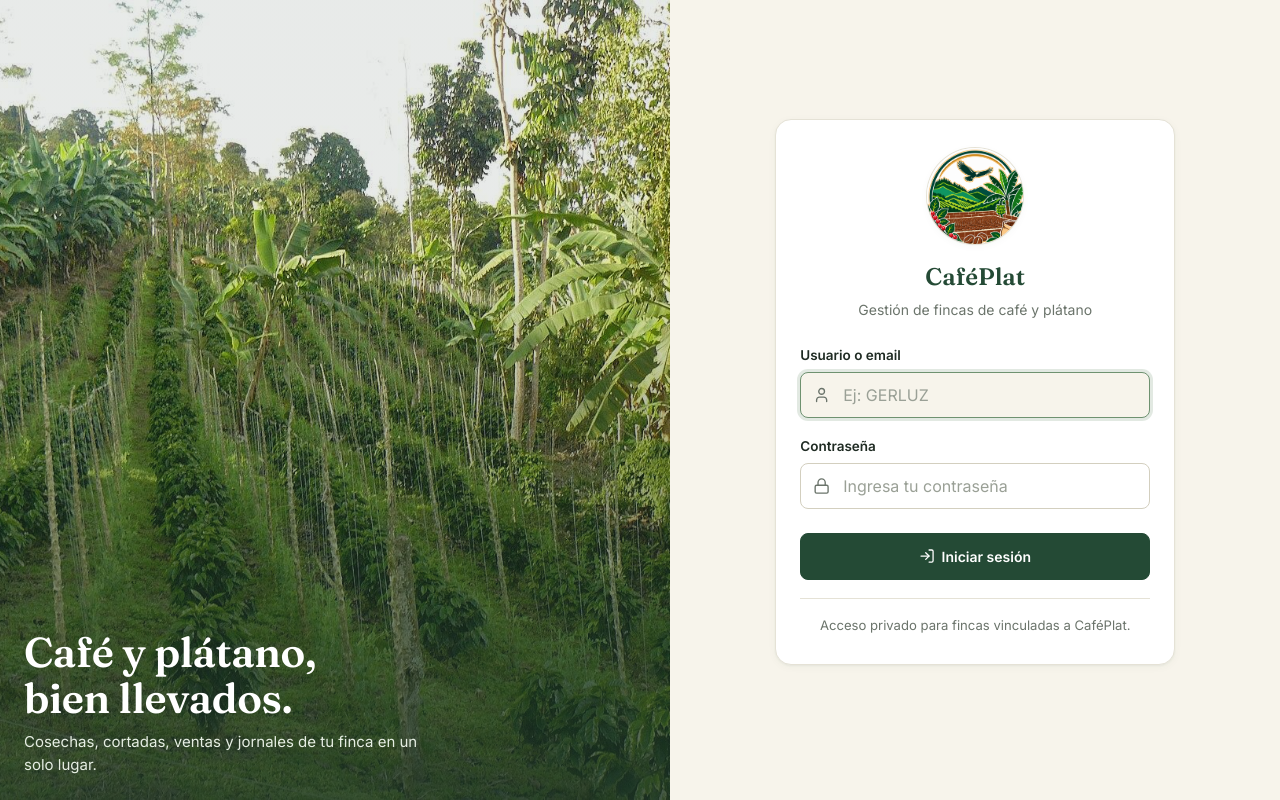
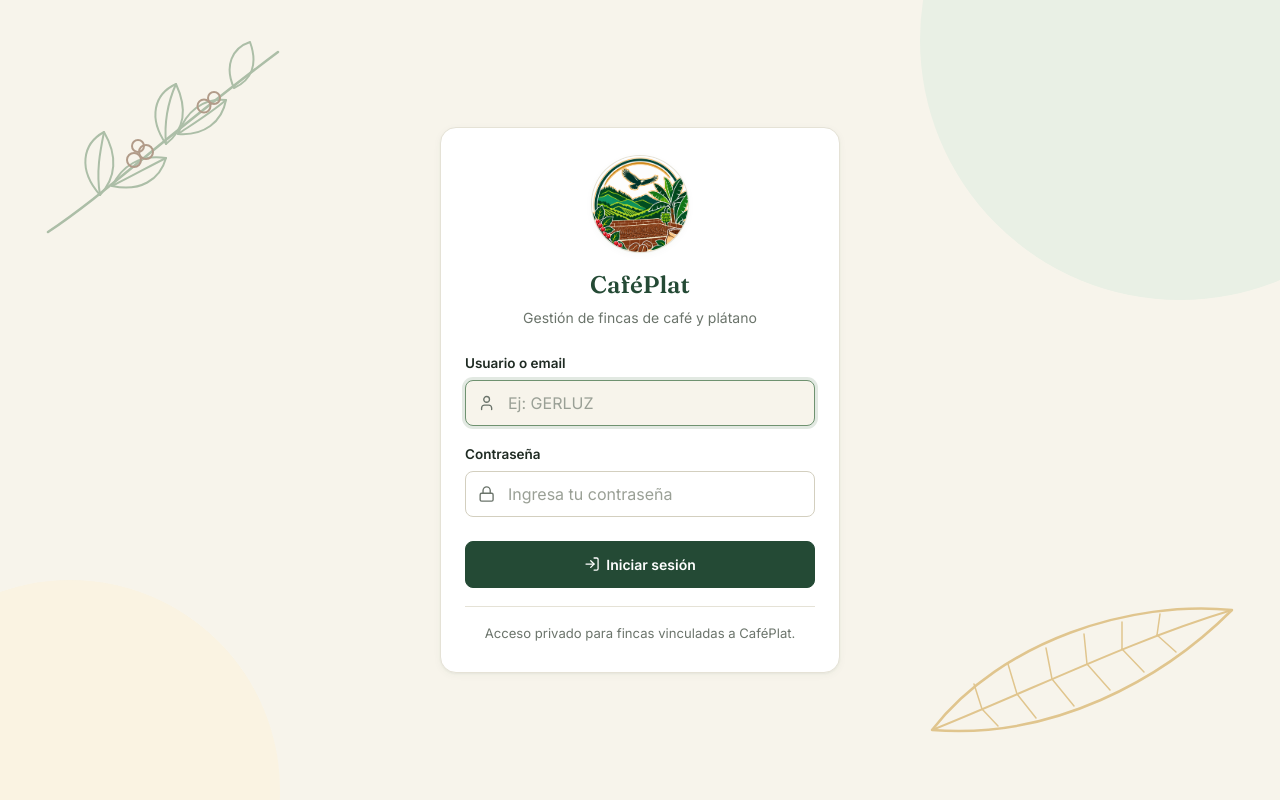
Before and after one commit to ximenaagudelo/CafePlat, a Flask app: page /auth/login in a window 1280 px wide. Run offline with Flask 3, Linux system fonts and the light colour scheme; some libraries are stand-ins or nearby versions.

Commit message:
Login sin foto: solo la ventana con decoración discreta
Formas suaves en verde y dorado, y dibujos de línea de una rama de
café y una hoja de plátano alrededor de la ventana de inicio de sesión.

Co-Authored-By: Claude Opus 5.5 <noreply@anthropic.com>

```diff
--- a/app/static/css/styles.css
+++ b/app/static/css/styles.css
@@ -1136,24 +1136,32 @@ body.ia-abierta .ia-fab { display: none; }
 /* =========================================================
    Inicio de sesión
    ========================================================= */
-.login-page { min-height: 100vh; min-height: 100dvh; display: grid; grid-template-rows: 220px 1fr; background: var(--fondo); }
-@media (min-width: 992px) { .login-page { grid-template-columns: 1.1fr 1fr; grid-template-rows: none; } }
+.login-page {
+    position: relative;
+    min-height: 100vh;
+    min-height: 100dvh;
+    display: grid;
+    place-items: center;
+    padding: 32px 16px;
+    background: var(--fondo);
+    overflow: hidden;
+}
 
-.login-foto { position: relative; min-height: 220px; overflow: hidden; background: var(--verde-bosque); }
-.login-foto img { position: absolute; inset: 0; width: 100%; height: 100%; object-fit: cover; }
-.login-foto::after {
-    content: "";
-    position: absolute;
-    inset: 0;
-    background: linear-gradient(180deg, rgba(28, 52, 38, 0.1) 30%, rgba(28, 52, 38, 0.82) 100%);
+/* Decoración discreta detrás de la ventana */
+.login-deco { position: absolute; inset: 0; pointer-events: none; }
+.login-mancha { position: absolute; border-radius: 50%; }
+.login-mancha.verde { width: 520px; height: 520px; top: -220px; right: -160px; background: var(--verde-suave); }
+.login-mancha.dorada { width: 420px; height: 420px; bottom: -200px; left: -140px; background: var(--dorado-suave); }
+.login-rama-cafe { position: absolute; top: 4%; left: 3%; width: 260px; opacity: 0.55; }
+.login-hoja-platano { position: absolute; bottom: 5%; right: 3%; width: 320px; opacity: 0.75; }
+@media (max-width: 767.98px) {
+    .login-mancha.verde { width: 320px; height: 320px; top: -160px; right: -120px; }
+    .login-mancha.dorada { width: 280px; height: 280px; bottom: -150px; left: -110px; }
+    .login-rama-cafe { width: 150px; top: 8px; left: -12px; opacity: 0.4; }
+    .login-hoja-platano { width: 190px; bottom: 8px; right: -24px; opacity: 0.55; }
 }
-.login-foto-texto { position: absolute; left: 0; right: 0; bottom: 0; z-index: 1; padding: 24px; color: #FFFFFF; }
-.login-foto-texto h1 { margin: 0; color: #FFFFFF; font-family: var(--fuente-titulos); font-size: clamp(1.6rem, 4vw, 2.6rem); font-weight: 600; line-height: 1.1; }
-.login-foto-texto p { margin: 8px 0 0; color: #E6EEE3; max-width: 44ch; }
-@media (max-width: 991.98px) { .login-foto-texto p { display: none; } }
 
-.login-lado { display: grid; place-items: start center; padding: 24px 16px 40px; }
-@media (min-width: 992px) { .login-lado { place-items: center; } }
+.login-lado { position: relative; z-index: 1; width: 100%; display: grid; place-items: center; }
 .login-card {
     width: 100%;
     max-width: 400px;
--- a/app/templates/auth/login.html
+++ b/app/templates/auth/login.html
@@ -19,14 +19,45 @@
 
 <div class="login-page">
 
-    <!-- Café y plátano en la misma ladera -->
-    <div class="login-foto">
-        <img src="{{ url_for('static', filename='img/fotos/finca-cafe-platano.jpg') }}"
-             alt="Cafetal sembrado en surcos junto a matas de plátano en una ladera de Colombia">
-        <div class="login-foto-texto">
-            <h1>Café y plátano,<br>bien llevados.</h1>
-            <p>Cosechas, cortadas, ventas y jornales de tu finca en un solo lugar.</p>
-        </div>
+    <!-- Decoración: formas suaves y dibujos de línea de café y plátano -->
+    <div class="login-deco" aria-hidden="true">
+        <span class="login-mancha verde"></span>
+        <span class="login-mancha dorada"></span>
+
+        <!-- Rama de café -->
+        <svg class="login-rama-cafe" viewBox="0 0 260 220" fill="none" stroke-linecap="round" stroke-linejoin="round">
+            <path d="M10 200 C70 160 120 110 240 20" stroke="#6F9270" stroke-width="2.5"/>
+            <g stroke="#6F9270" stroke-width="2">
+                <path d="M62 163 C40 138 44 112 66 100 C80 124 78 146 62 163 Z"/>
+                <path d="M62 163 C58 140 62 120 66 100"/>
+                <path d="M74 154 C102 160 122 148 128 126 C102 122 84 134 74 154 Z"/>
+                <path d="M74 154 C94 144 112 134 128 126"/>
+                <path d="M128 112 C110 86 116 62 138 52 C150 78 146 98 128 112 Z"/>
+                <path d="M128 112 C126 90 130 70 138 52"/>
+                <path d="M140 102 C166 104 184 90 188 68 C164 66 148 80 140 102 Z"/>
+                <path d="M140 102 C158 90 174 80 188 68"/>
+                <path d="M196 56 C186 34 194 16 212 10 C220 32 214 48 196 56 Z"/>
+            </g>
+            <g stroke="#79543A" stroke-width="2">
+                <circle cx="96" cy="128" r="7"/>
+                <circle cx="108" cy="120" r="7"/>
+                <circle cx="100" cy="114" r="6"/>
+                <circle cx="166" cy="74" r="6.5"/>
+                <circle cx="176" cy="66" r="6"/>
+            </g>
+        </svg>
+
+        <!-- Hoja de plátano -->
+        <svg class="login-hoja-platano" viewBox="0 0 320 180" fill="none" stroke-linecap="round" stroke-linejoin="round">
+            <path d="M10 150 C80 60 210 20 310 30 C240 100 130 160 10 150 Z" stroke="#D9B66F" stroke-width="2.5"/>
+            <path d="M10 150 C110 110 210 60 310 30" stroke="#D9B66F" stroke-width="2"/>
+            <g stroke="#D9B66F" stroke-width="1.5">
+                <path d="M60 129 L52 104"/><path d="M95 114 L86 84"/><path d="M130 99 L124 68"/>
+                <path d="M165 84 L162 54"/><path d="M200 69 L200 42"/><path d="M235 55 L238 34"/>
+                <path d="M60 129 L76 146"/><path d="M95 114 L114 138"/><path d="M130 99 L152 126"/>
+                <path d="M165 84 L188 110"/><path d="M200 69 L222 92"/><path d="M235 55 L254 72"/>
+            </g>
+        </svg>
     </div>
 
     <div class="login-lado">
```
